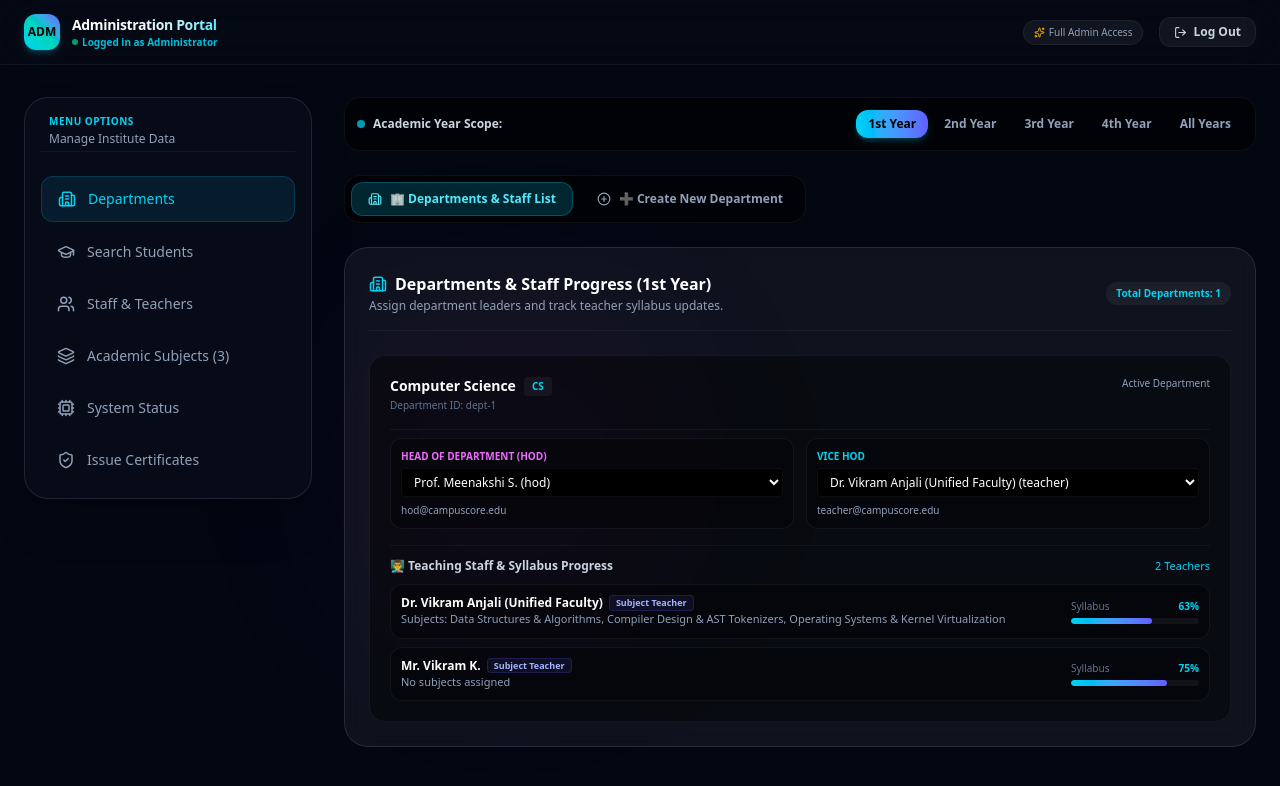
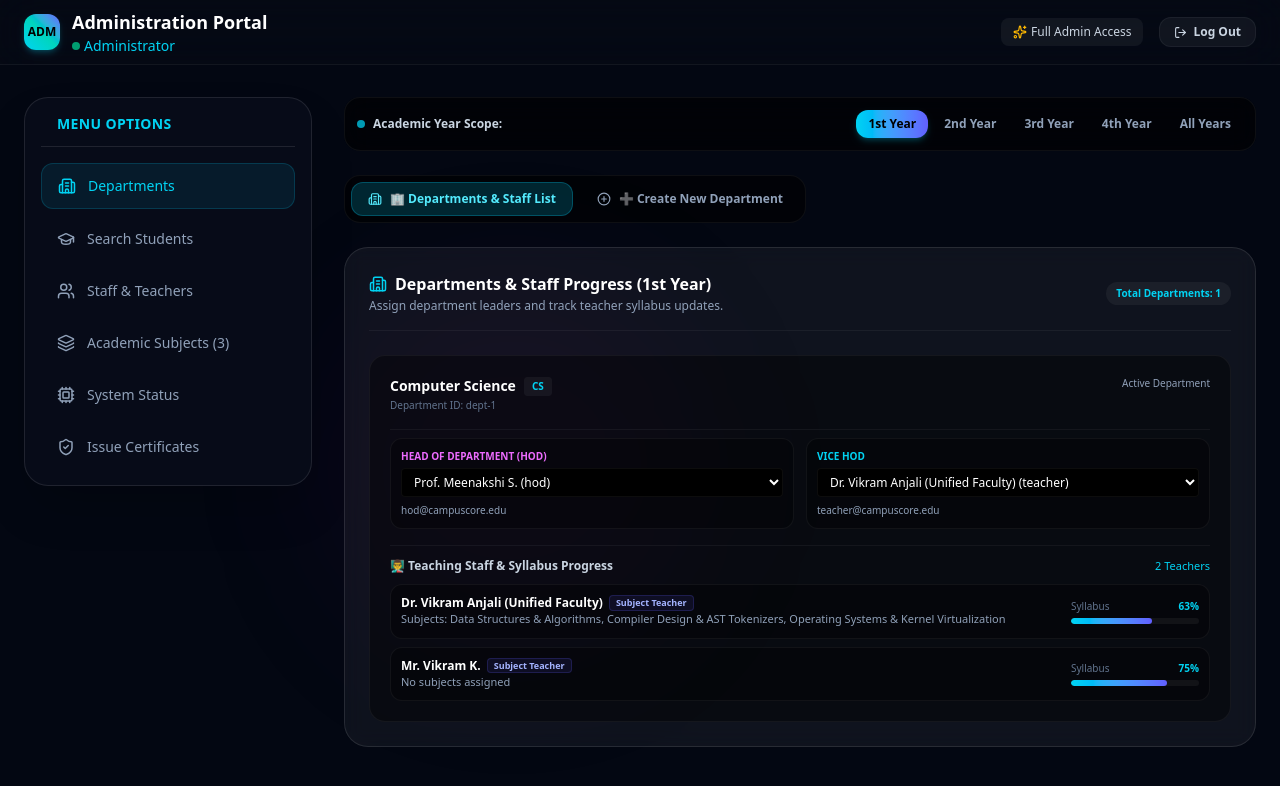
Before and after one commit to adi1492-dev/-CodeVault, a Next.js app in the folder frontend/: page /dashboard/admin in a window 1280 px wide. Shown: the top 786 px of the page. Built offline with nearby package versions, Linux system fonts and the light colour scheme.

Commit message:
feat: implement full-stack multi-role dashboard system with WebSocket support and canteen admin interface.

```diff
--- a/frontend/src/app/dashboard/admin/page.tsx
+++ b/frontend/src/app/dashboard/admin/page.tsx
@@ -357,19 +357,19 @@ export default function AdminDashboard() {
               ADM
             </div>
             <div>
-              <span className="font-extrabold tracking-tight text-sm block bg-gradient-to-r from-white via-slate-100 to-cyan-300 bg-clip-text text-transparent">
+              <span className="font-bold text-lg block text-white">
                 Administration Portal
               </span>
-              <span className="text-[10px] text-cyan-400/90 block font-semibold flex items-center gap-1">
-                <span className="w-1.5 h-1.5 rounded-full bg-emerald-400 animate-pulse" />
-                <span>Logged in as Administrator</span>
+              <span className="text-sm text-cyan-400 block font-medium flex items-center gap-1">
+                <span className="w-2 h-2 rounded-full bg-emerald-400 animate-pulse" />
+                <span>Administrator</span>
               </span>
             </div>
           </div>
 
           <div className="flex items-center gap-4">
-            <span className="hidden md:inline-flex items-center gap-1 px-2.5 py-1 rounded-full bg-white/5 text-[10px] text-slate-400 border border-white/5 font-medium">
-              <Sparkles size={11} className="text-amber-400" />
+            <span className="hidden md:inline-flex items-center gap-1 px-3 py-1.5 rounded-lg bg-white/5 text-xs text-slate-300 font-medium">
+              <Sparkles size={14} className="text-amber-400" />
               <span>Full Admin Access</span>
             </span>
 
@@ -389,12 +389,9 @@ export default function AdminDashboard() {
 
         {/* Left Navigation Menu Bar */}
         <div className="w-full lg:w-72 shrink-0 p-4 rounded-3xl border border-white/10 bg-[#080d1a]/90 backdrop-blur-2xl shadow-2xl space-y-6 sticky top-20">
-          <div className="px-2 pb-1 border-b border-white/5">
-            <span className="text-[10px] font-bold text-cyan-400 uppercase tracking-wider block">
+          <div className="px-4 pb-3 border-b border-white/10 mb-4">
+            <span className="text-sm font-semibold text-cyan-400 uppercase tracking-wide block">
               Menu Options
-            </span>
-            <span className="text-xs text-slate-400 block mt-0.5 font-medium">
-              Manage Institute Data
             </span>
           </div>
 
```
